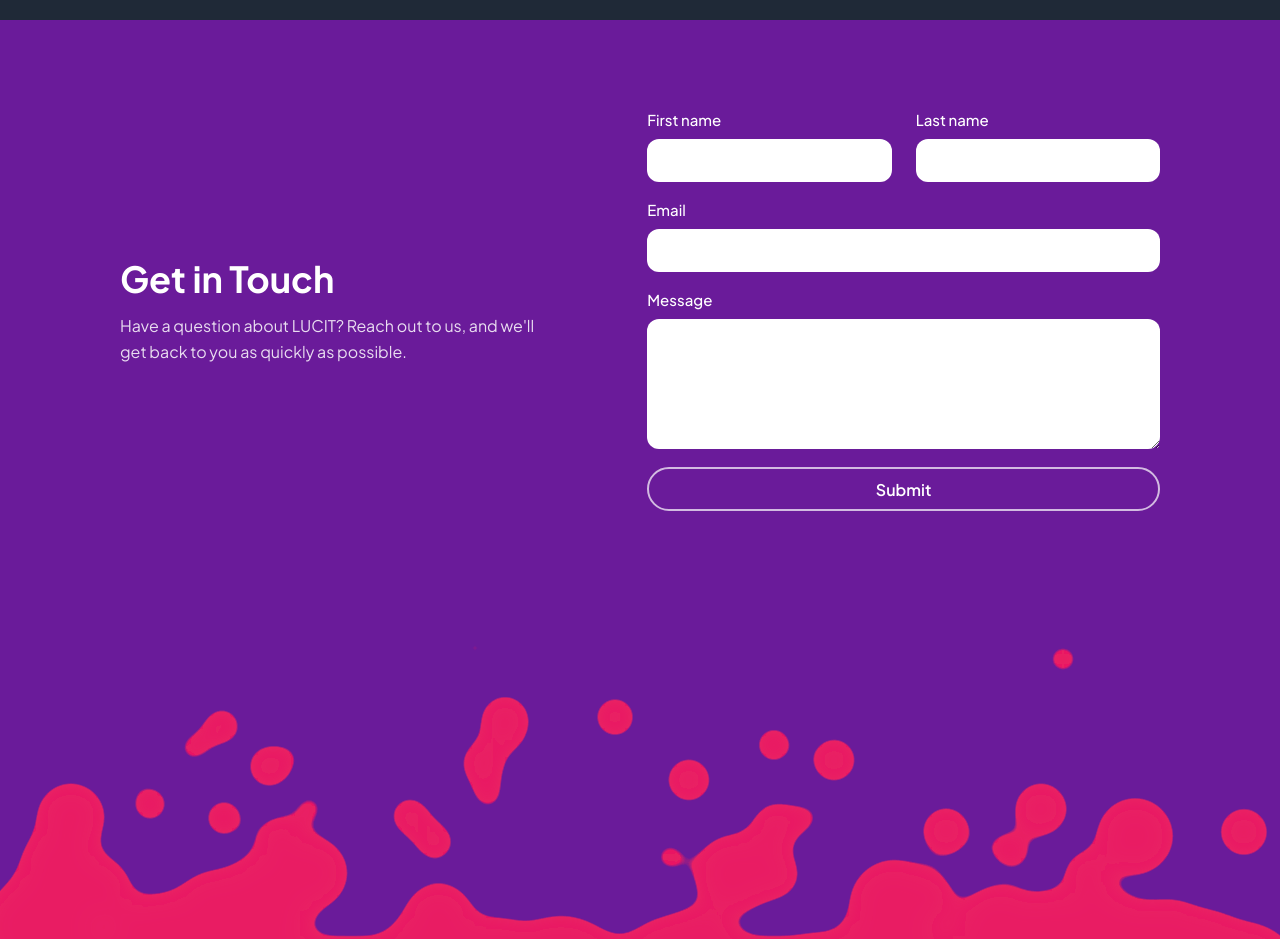
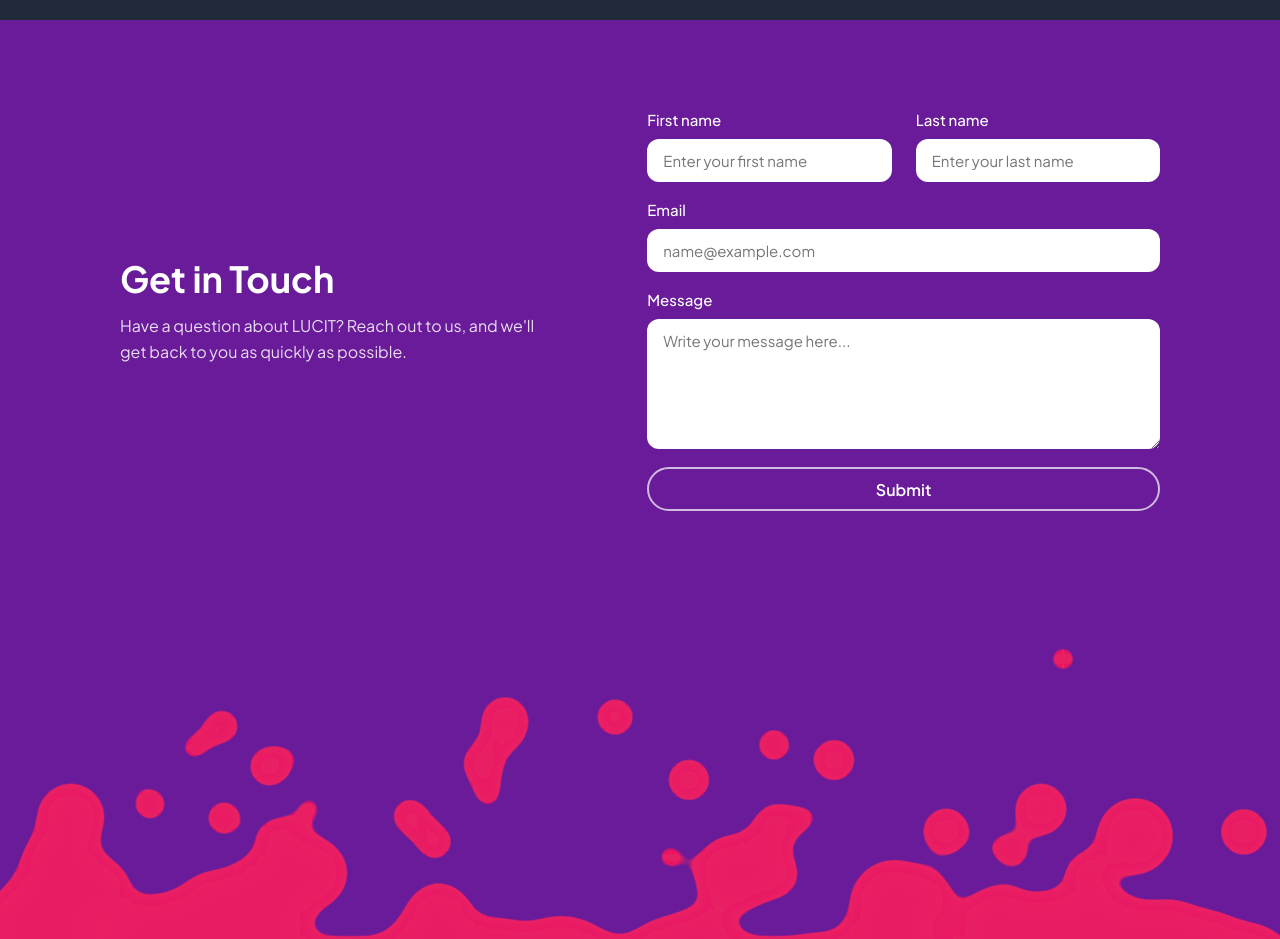
Before and after one commit to Purukan-Jeremy/LUCIT, a React app in the folder Frontend/: page / in a window 1280 px wide. Shown: the part 1600-2539 px from the top of the page. Built offline with nearby package versions, Linux system fonts and the light colour scheme; the HTML template or start-up script is replaced by a standard one.

Commit message:
update UI

```diff
--- a/Frontend/src/assets/style.css
+++ b/Frontend/src/assets/style.css
@@ -484,7 +484,7 @@ button {
 
 /* ANALYSIS - RIGHT PANEL */
 .card-right {
-  background: var(--pink);
+  background: #6a1b9a;
   color: #ffffff;
   padding: 52px 56px;
   display: flex;
--- a/Frontend/src/components/ContactUs/index.tsx
+++ b/Frontend/src/components/ContactUs/index.tsx
@@ -14,22 +14,41 @@ function ContactUs() {
           <div className="contact-row">
             <label className="contact-field">
               <span>First name</span>
-              <input type="text" name="firstName" autoComplete="given-name" />
+              <input
+                type="text"
+                name="firstName"
+                autoComplete="given-name"
+                placeholder="Enter your first name"
+              />
             </label>
             <label className="contact-field">
               <span>Last name</span>
-              <input type="text" name="lastName" autoComplete="family-name" />
+              <input
+                type="text"
+                name="lastName"
+                autoComplete="family-name"
+                placeholder="Enter your last name"
+              />
             </label>
           </div>
 
           <label className="contact-field">
             <span>Email</span>
-            <input type="email" name="email" autoComplete="email" />
+            <input
+              type="email"
+              name="email"
+              autoComplete="email"
+              placeholder="name@example.com"
+            />
           </label>
 
           <label className="contact-field">
             <span>Message</span>
-            <textarea name="message" rows={5} />
+            <textarea
+              name="message"
+              rows={5}
+              placeholder="Write your message here..."
+            />
           </label>
 
           <button className="contact-submit" type="submit">
--- a/Frontend/src/components/Header/index.tsx
+++ b/Frontend/src/components/Header/index.tsx
@@ -8,17 +8,22 @@ type DocumentWithViewTransition = Document & {
 
 function Header() {
   const [isLoginModalOpen, setIsLoginModalOpen] = useState(false);
+  const [isMenuOpen, setIsMenuOpen] = useState(false);
   const navigate = useNavigate();
   const location = useLocation();
 
   const openLoginModal = () => setIsLoginModalOpen(true);
   const closeLoginModal = () => setIsLoginModalOpen(false);
+  const toggleMenu = () => setIsMenuOpen((prev) => !prev);
+  const closeMenu = () => setIsMenuOpen(false);
   const handleHomeClick = (event: React.MouseEvent<HTMLAnchorElement>) => {
     if (location.pathname === "/") {
+      closeMenu();
       return;
     }
 
     event.preventDefault();
+    closeMenu();
 
     const docWithTransition = document as DocumentWithViewTransition;
     if (docWithTransition.startViewTransition) {
@@ -39,14 +44,32 @@ function Header() {
           <span className="logo-cit">CIT</span>
         </div>
 
-        <nav className="nav-links">
+        <nav className={`nav-links ${isMenuOpen ? "open" : ""}`}>
           <Link to="/" onClick={handleHomeClick}>
             Home
           </Link>
-          <a href="#about">About</a>
-          <Link to="/#contact">Contact Us</Link>
-          <a href="#history">History</a>
+          <a href="#about" onClick={closeMenu}>
+            About
+          </a>
+          <Link to="/#contact" onClick={closeMenu}>
+            Contact Us
+          </Link>
+          <a href="#history" onClick={closeMenu}>
+            History
+          </a>
         </nav>
+
+        <button
+          className="burger"
+          type="button"
+          aria-label="Toggle navigation menu"
+          aria-expanded={isMenuOpen}
+          onClick={toggleMenu}
+        >
+          <span />
+          <span />
+          <span />
+        </button>
 
         <button
           className="user-icon"
--- a/Frontend/src/components/LoginModal/index.tsx
+++ b/Frontend/src/components/LoginModal/index.tsx
@@ -1,4 +1,4 @@
-import React from "react";
+import React, { useEffect } from "react";
 import "../../assets/style.css";
 
 interface LoginModalProps {
@@ -7,10 +7,21 @@ interface LoginModalProps {
 }
 
 const LoginModal: React.FC<LoginModalProps> = ({ isOpen, onClose }) => {
+  useEffect(() => {
+    if (!isOpen) return;
+
+    const previousOverflow = document.body.style.overflow;
+    document.body.style.overflow = "hidden";
+
+    return () => {
+      document.body.style.overflow = previousOverflow;
+    };
+  }, [isOpen]);
+
   if (!isOpen) return null;
 
   return (
-    <div className="modal-overlay" onClick={onClose}>
+    <div className="modal-overlay">
       <div className="modal-content" onClick={(e) => e.stopPropagation()}>
         <button className="modal-close" onClick={onClose}>
           &times;
--- a/Frontend/src/pages/analysis/index.tsx
+++ b/Frontend/src/pages/analysis/index.tsx
@@ -287,7 +287,7 @@ const AnalysisPage: React.FC = () => {
                     whiteSpace: "pre-wrap",
                     lineHeight: "1.8",
                     textAlign: "justify",
-                    color: "#333",
+                    color: "rgba(255, 255, 255, 0.95)",
                   }}
                 >
                   {predictionResult?.ai_description ||
@@ -299,6 +299,7 @@ const AnalysisPage: React.FC = () => {
                     marginTop: "1rem",
                     padding: "0.75rem",
                     backgroundColor: "#fff3cd",
+                    color: "#000",
                     borderLeft: "4px solid #ffc107",
                     borderRadius: "4px",
                   }}
```
